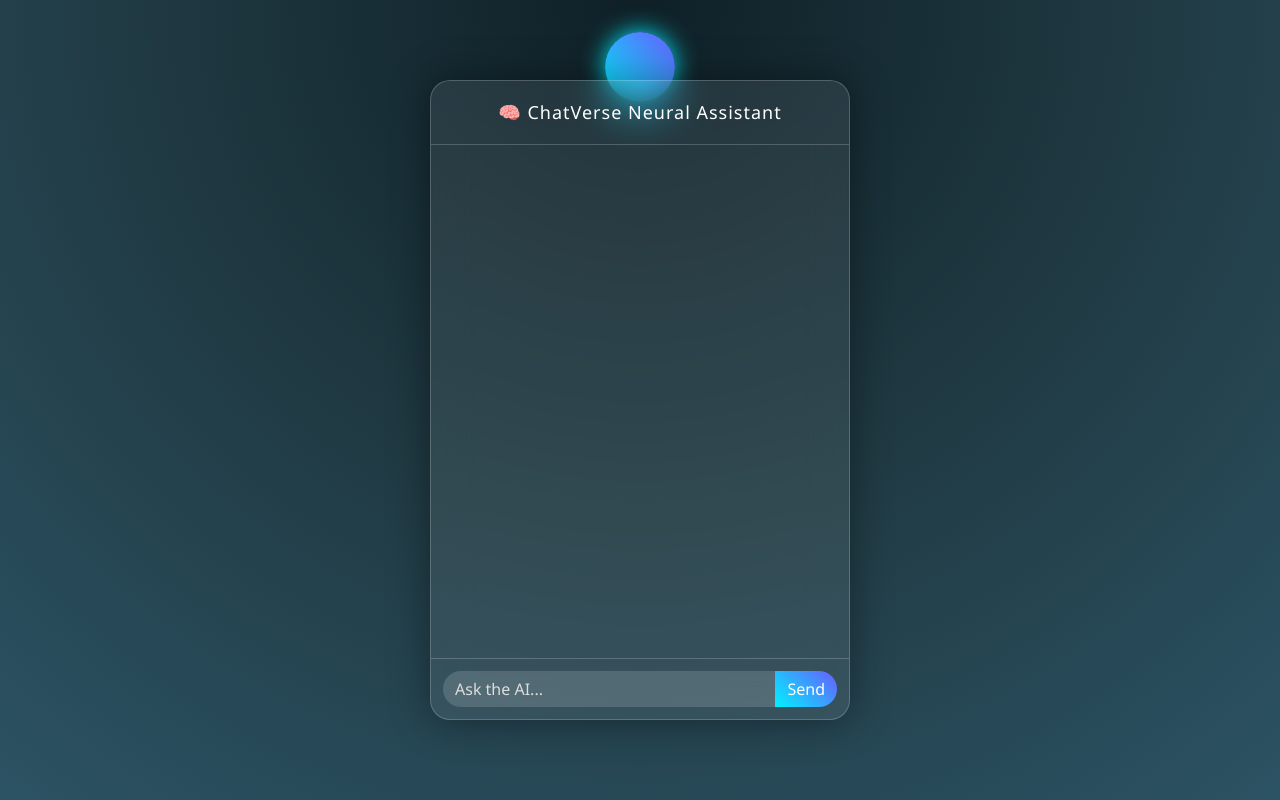
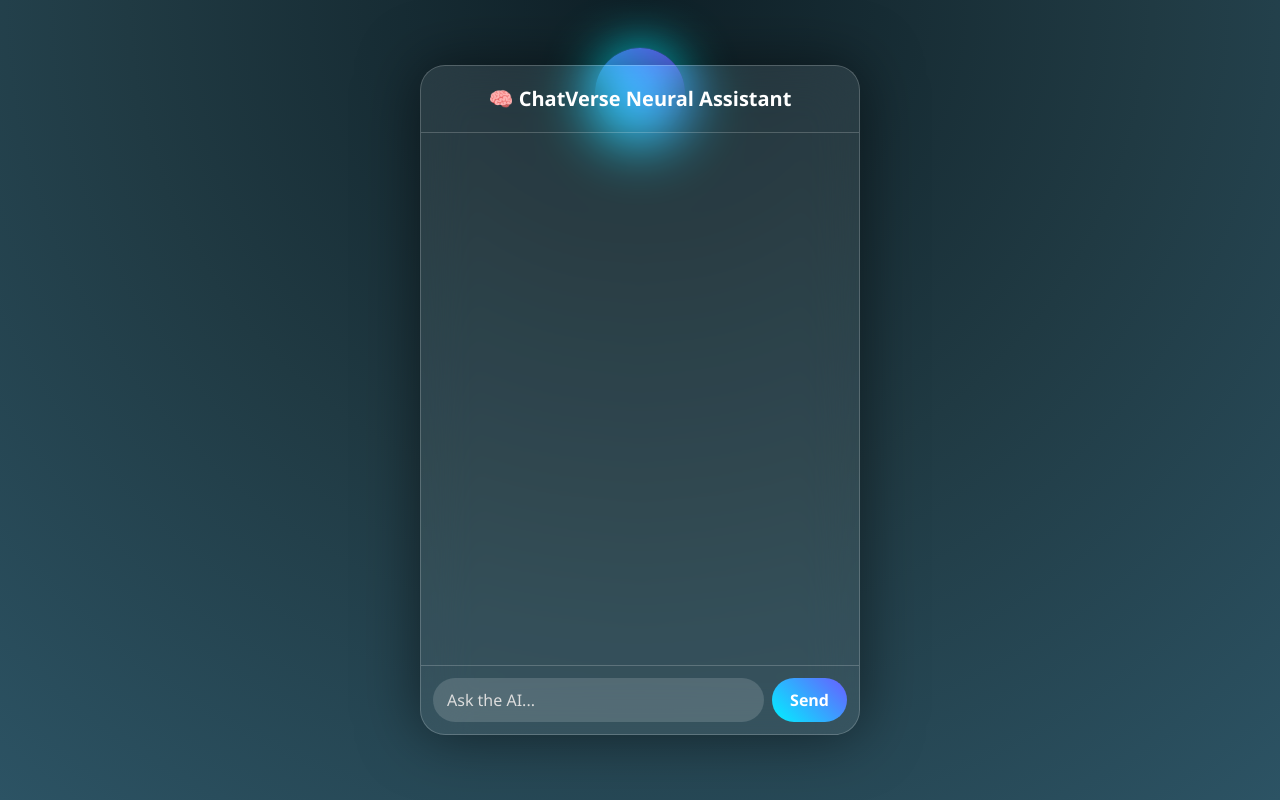
Before and after one commit to c22ug152cap073/chatverse_project, a Django app: page / in a window 1280 px wide. Run offline with Django 4.2, Linux system fonts and the light colour scheme; data that the repository does not hold is empty; parts of the project's set-up code (start-up, migrations or seed data) failed here and were passed over.

Commit message:
chatdata added

```diff
--- /dev/null
+++ b/chatverse/chatbot/intent_model.py
@@ -0,0 +1,42 @@
+from sklearn.feature_extraction.text import CountVectorizer
+from sklearn.naive_bayes import MultinomialNB
+
+training_sentences = [
+"hello",
+"hi",
+"hey",
+"good morning",
+"bye",
+"goodbye",
+"see you",
+"thanks",
+"thank you"
+]
+
+training_labels = [
+"greeting",
+"greeting",
+"greeting",
+"greeting",
+"goodbye",
+"goodbye",
+"goodbye",
+"thanks",
+"thanks"
+]
+
+vectorizer = CountVectorizer()
+
+X = vectorizer.fit_transform(training_sentences)
+
+model = MultinomialNB()
+
+model.fit(X, training_labels)
+
+def predict_intent(text):
+
+    X_test = vectorizer.transform([text])
+
+    intent = model.predict(X_test)[0]
+
+    return intent
--- a/chatverse/chatbot/templates/chat.html
+++ b/chatverse/chatbot/templates/chat.html
@@ -14,117 +14,158 @@ height:100vh;
 display:flex;
 justify-content:center;
 align-items:center;
-font-family:Segoe UI;
+font-family:'Segoe UI';
 overflow:hidden;
 }
 
-/* floating AI orb */
+/* AI floating glow */
 
 .ai-orb{
-width:70px;
-height:70px;
+width:90px;
+height:90px;
 border-radius:50%;
 background:linear-gradient(45deg,#00f2ff,#6a5cff);
-box-shadow:0 0 25px #00f2ff;
+box-shadow:0 0 50px #00f2ff;
 position:absolute;
-top:40px;
+top:60px;
 animation:float 4s ease-in-out infinite;
 }
 
 @keyframes float{
 0%{transform:translateY(0)}
-50%{transform:translateY(-10px)}
+50%{transform:translateY(-15px)}
 100%{transform:translateY(0)}
 }
 
-/* main glass container */
+/* Chat container */
 
 .chat-container{
-width:420px;
-height:640px;
+width:440px;
+height:670px;
 background:rgba(255,255,255,0.08);
-backdrop-filter:blur(20px);
-border-radius:20px;
-box-shadow:0 0 40px rgba(0,0,0,0.4);
+backdrop-filter:blur(25px);
+border-radius:25px;
+box-shadow:0 0 60px rgba(0,0,0,0.5);
 display:flex;
 flex-direction:column;
+border:1px solid rgba(255,255,255,0.2);
 overflow:hidden;
-border:1px solid rgba(255,255,255,0.2);
 }
+
+/* Header */
 
 .chat-header{
 text-align:center;
 padding:18px;
+font-size:20px;
 color:white;
-font-size:18px;
-letter-spacing:1px;
+font-weight:600;
 border-bottom:1px solid rgba(255,255,255,0.2);
 }
 
+/* Chat area */
+
 .chat-box{
 flex:1;
-padding:15px;
+padding:18px;
 overflow-y:auto;
+scroll-behavior:smooth;
 }
 
-/* message bubbles */
+/* Messages */
+
+.message{
+display:flex;
+margin-bottom:12px;
+animation:fade 0.3s ease-in;
+}
+
+@keyframes fade{
+from{opacity:0;transform:translateY(10px)}
+to{opacity:1;transform:translateY(0)}
+}
+
+/* User message */
 
 .user{
+margin-left:auto;
 background:linear-gradient(45deg,#6a5cff,#00f2ff);
+padding:10px 16px;
+border-radius:20px;
 color:white;
-padding:10px 14px;
-border-radius:18px;
-margin:10px;
 max-width:70%;
-margin-left:auto;
-box-shadow:0 4px 10px rgba(0,0,0,0.3);
+box-shadow:0 4px 12px rgba(0,0,0,0.3);
 }
 
+/* Bot message */
+
 .bot{
-background:rgba(255,255,255,0.15);
+background:rgba(255,255,255,0.18);
+padding:10px 16px;
+border-radius:20px;
 color:white;
-padding:10px 14px;
-border-radius:18px;
-margin:10px;
 max-width:70%;
-backdrop-filter:blur(10px);
+display:flex;
+align-items:center;
+gap:8px;
 }
 
-/* input area */
+/* Bot avatar */
+
+.bot-avatar{
+font-size:18px;
+}
+
+/* Input */
 
 .chat-input{
 padding:12px;
 border-top:1px solid rgba(255,255,255,0.2);
+display:flex;
+gap:8px;
 }
 
 .chat-input input{
+flex:1;
 background:rgba(255,255,255,0.15);
 border:none;
+border-radius:25px;
+padding:10px 14px;
 color:white;
-border-radius:20px;
 }
 
 .chat-input input::placeholder{
 color:#ddd;
 }
 
+/* Send button */
+
 .chat-input button{
-border-radius:20px;
 background:linear-gradient(45deg,#00f2ff,#6a5cff);
 border:none;
+padding:10px 18px;
+border-radius:25px;
+color:white;
+font-weight:600;
+transition:0.3s;
+}
+
+.chat-input button:hover{
+transform:scale(1.05);
+box-shadow:0 0 15px #00f2ff;
 }
 
 /* typing animation */
 
 .typing{
 display:flex;
-gap:4px;
-padding:6px;
+gap:5px;
+margin-left:5px;
 }
 
 .typing span{
-width:6px;
-height:6px;
+width:7px;
+height:7px;
 background:white;
 border-radius:50%;
 animation:blink 1.4s infinite both;
@@ -153,20 +194,13 @@ animation:blink 1.4s infinite both;
 🧠 ChatVerse Neural Assistant
 </div>
 
-<div class="chat-box" id="chatbox">
+<div class="chat-box" id="chatbox"></div>
 
-{% for chat in history %}
-<div class="user">{{chat.user_message}}</div>
-<div class="bot">🤖 {{chat.bot_response}}</div>
-{% endfor %}
+<div class="chat-input">
 
-</div>
+<input type="text" id="message" placeholder="Ask the AI...">
 
-<div class="chat-input input-group">
-
-<input type="text" id="message" class="form-control" placeholder="Ask the AI...">
-
-<button onclick="sendMessage()" class="btn btn-primary">Send</button>
+<button onclick="sendMessage()">Send</button>
 
 </div>
 
@@ -182,9 +216,15 @@ if(message.trim()==="") return;
 
 let chatbox=document.getElementById("chatbox");
 
-chatbox.innerHTML += "<div class='user'>"+message+"</div>";
+/* user message */
 
-chatbox.innerHTML += "<div class='bot' id='typing'><div class='typing'><span></span><span></span><span></span></div></div>";
+chatbox.innerHTML += "<div class='message'><div class='user'>"+message+"</div></div>";
+
+/* typing animation */
+
+chatbox.innerHTML += "<div class='message' id='typing'><div class='bot'><span class='bot-avatar'>🤖</span><div class='typing'><span></span><span></span><span></span></div></div></div>";
+
+chatbox.scrollTop = chatbox.scrollHeight;
 
 fetch("",{
 
@@ -205,7 +245,7 @@ body:"message="+message
 
 document.getElementById("typing").remove();
 
-chatbox.innerHTML += "<div class='bot'>🤖 "+data.response+"</div>";
+chatbox.innerHTML += "<div class='message'><div class='bot'><span class='bot-avatar'>🤖</span>"+data.response+"</div></div>";
 
 chatbox.scrollTop = chatbox.scrollHeight;
 
@@ -216,11 +256,9 @@ document.getElementById("message").value="";
 }
 
 document.getElementById("message").addEventListener("keypress",function(e){
-
 if(e.key==="Enter"){
 sendMessage();
 }
-
 });
 
 function getCookie(name){
@@ -238,7 +276,6 @@ let cookie=cookies[i].trim();
 if(cookie.substring(0,name.length+1)===name+'='){
 
 cookieValue=decodeURIComponent(cookie.substring(name.length+1));
-
 break;
 
 }
--- a/chatverse/chatbot/views.py
+++ b/chatverse/chatbot/views.py
@@ -6,9 +6,11 @@ from sklearn.metrics.pairwise import cosine_similarity
 
 from django.shortcuts import render
 from django.http import JsonResponse
+from django.db.models import Count
 
 from .models import ChatData, ChatHistory
-from .nlp_engine import preprocess
+from .nlp_engine import preprocess, extract_entities
+from .intent_model import predict_intent
 
 
 analyzer = SentimentIntensityAnalyzer()
@@ -16,13 +18,11 @@ analyzer = SentimentIntensityAnalyzer()
 
 def chatbot_response(user_input):
 
-    # fetch chatbot knowledge base
     data = ChatData.objects.all().values()
 
     if not data:
         return "Chatbot has no training data."
 
-    # convert to pandas dataframe
     df = pd.DataFrame(data)
 
     questions = df["question"].apply(preprocess).tolist()
@@ -33,7 +33,6 @@ def chatbot_response(user_input):
     questions.append(processed_input)
 
     vectorizer = TfidfVectorizer()
-
     tfidf = vectorizer.fit_transform(questions)
 
     similarity = cosine_similarity(tfidf[-1], tfidf)
@@ -51,78 +50,33 @@ def chat(request):
 
         user_input = request.POST.get("message")
 
-        # detect sentiment
+        intent = predict_intent(user_input)
+
+        if intent == "greeting":
+            response = "Hello! Welcome to ChatVerse"
+
+        elif intent == "goodbye":
+            response = "Goodbye! Have a great day."
+
+        elif intent == "thanks":
+            response = "You're welcome!"
+
+        else:
+            response = chatbot_response(user_input)
+
+        entities = extract_entities(user_input)
+
+        if entities:
+            entity_text = ", ".join([f"{e[0]} ({e[1]})" for e in entities])
+            response += f" | Detected entities: {entity_text}"
+
         sentiment = analyzer.polarity_scores(user_input)
 
         if sentiment['compound'] >= 0.5:
-            mood = "positive"
+            response = "😊 " + response
+
         elif sentiment['compound'] <= -0.5:
-            mood = "negative"
-        else:
-            mood = "neutral"
-
-        response = chatbot_response(user_input)
-
-        if mood == "positive":
-            response = "😊 I'm glad you're feeling positive! " + response
-
-        if mood == "negative":
             response = "😔 I'm sorry you're feeling upset. " + response
-
-        # save chat history
-        ChatHistory.objects.create(
-            user_message=user_input,
-            bot_response=response
-        )
-
-        return JsonResponse({"response": response})
-
-    history = ChatHistory.objects.all().order_by("timestamp")
-
-    return render(request, "chat.html", {"history": history})
-
-
-def chatbot_response(user_input):
-
-    # fetch database data
-    data = ChatData.objects.all().values()
-
-    if not data:
-        return "Chatbot has no training data."
-
-    # convert to pandas dataframe
-    df = pd.DataFrame(data)
-
-    questions = df["question"].apply(preprocess).tolist()
-    answers = df["answer"].tolist()
-
-    processed_input = preprocess(user_input)
-
-    questions.append(processed_input)
-
-    # TF-IDF vectorization
-    vectorizer = TfidfVectorizer()
-
-    tfidf = vectorizer.fit_transform(questions)
-
-    # cosine similarity
-    similarity = cosine_similarity(tfidf[-1], tfidf)
-
-    # convert to numpy array
-    similarity_scores = np.array(similarity[0])
-
-    best_match_index = similarity_scores.argsort()[-2]
-
-    return answers[best_match_index]
-
-
-def chat(request):
-
-    if request.method == "POST":
-
-        user_input = request.POST.get("message")
-
-        response = chatbot_response(user_input)
 
         ChatHistory.objects.create(
             user_message=user_input,
@@ -131,6 +85,22 @@ def chat(request):
 
         return JsonResponse({"response": response})
 
-    history = ChatHistory.objects.all().order_by("timestamp")
+    history = []   # prevents old chats from showing
 
     return render(request, "chat.html", {"history": history})
+
+
+def dashboard(request):
+
+    total_chats = ChatHistory.objects.count()
+
+    common_questions = (
+        ChatHistory.objects.values("user_message")
+        .annotate(count=Count("user_message"))
+        .order_by("-count")[:5]
+    )
+
+    return render(request, "dashboard.html", {
+        "total_chats": total_chats,
+        "common_questions": common_questions
+    })
--- a/chatverse/chatverse/urls.py
+++ b/chatverse/chatverse/urls.py
@@ -3,6 +3,6 @@ from django.urls import path
 from chatbot.views import chat
 
 urlpatterns = [
- path('admin/', admin.site.urls),
- path('', chat),
+    path('admin/', admin.site.urls),
+    path('', chat, name='chat'),
 ]
```
Also changed, not shown: chatverse/chatbot/nlp_engine.py (+12 -0 lines).
